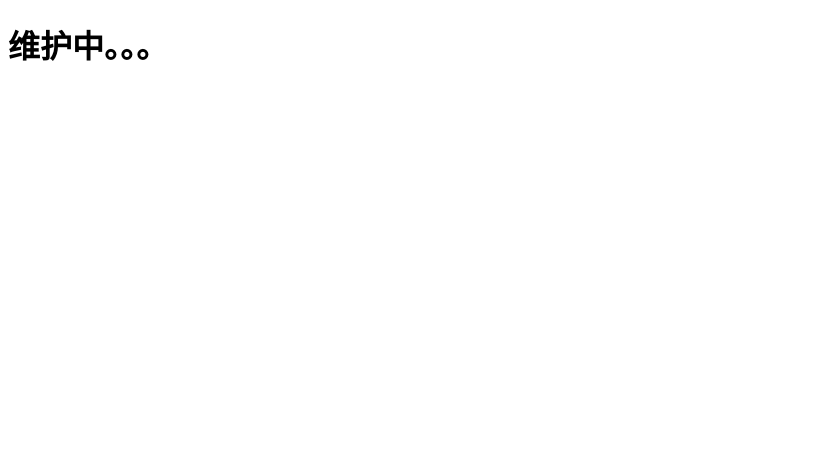
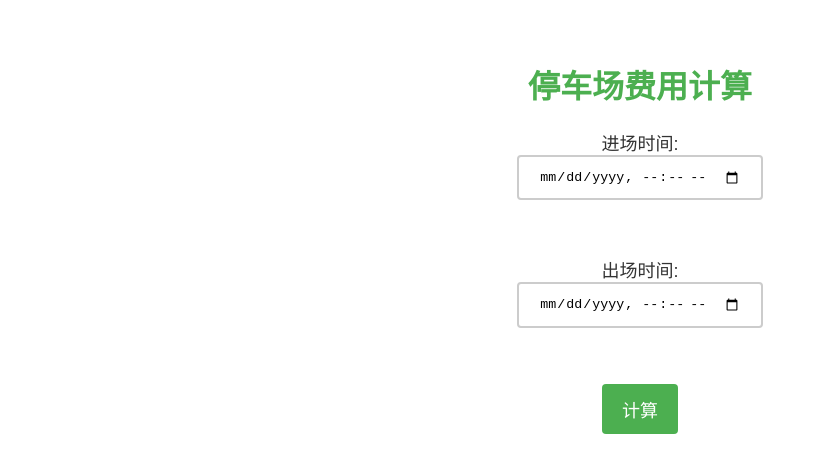
Before and after one commit to chatggg365/chatggg365.github.io, a plain HTML site: page index.html in a window 1280 px wide. Shown: the whole page, without its empty margins (0-817 px from the left). Drawn offline with Linux system fonts and the light colour scheme.

Commit message:
Update index.html

```diff
--- a/index.html
+++ b/index.html
@@ -3,14 +3,165 @@
 <head>
     <title>停车场费用计算</title>
     <meta charset="UTF-8"  name="viewport" content="width=device-width,initial-scale=1.0,user-scalable=yes">
+    <style>
+        body {
+            font-family: Arial, Helvetica, sans-serif;
+            margin: 0;
+            padding: 0;
+        }
 
+        .container {
+            max-width: 800px;
+            margin: 0 auto;
+            padding: 40px 0;
+        }
+
+        h1 {
+            text-align: center;
+            color: #4CAF50;
+        }
+
+        form {
+            display: flex;
+            flex-direction: column;
+            align-items: center;
+        }
+
+        label {
+            font-size: 18px;
+            color: #333;
+        }
+
+        input[type="datetime-local"] {
+            margin-bottom: 20px;
+            padding: 12px 20px;
+            box-sizing: border-box;
+            border: 2px solid #ccc;
+            border-radius: 4px;
+        }
+
+        input[type="button"] {
+            background-color: #4CAF50;
+            color: white;
+            padding: 12px 20px;
+            border: none;
+            border-radius: 4px;
+            cursor:pointer;
+            font-size:18px;
+        }
+
+        input[type="button"]:hover {
+          background-color:#45a049;
+        }
+
+        input[type="button"]:active {
+          background-color:#3e8e41;
+          box-shadow:0 5px #666;
+          transform:translateY(4px);
+        }
+
+        p#result {
+          margin-top:40px;
+          font-size:26px;
+          color:red;
+          text-align:center;
+        }
+    </style>
 </head>
 <body>
     <div class="container">
-        <h1>维护中。。。</h1>
-
+        <h1>停车场费用计算</h1>
+        <form id="form">
+            <label for="entryTime">进场时间:</label>
+            <input type="datetime-local" id="entryTime" name="entryTime"><br><br>
+            <label for="exitTime">出场时间:</label>
+            <input type="datetime-local" id="exitTime" name="exitTime"><br><br>
+            <input type="button" value="计算" onclick="calculate()">
+        </form>
+        <p id="result"></p>
     </div>
 
+    <script>
+       function calculate() {
+           var entryTime = new Date(document.getElementById("entryTime").value);
+           var exitTime = new Date(document.getElementById("exitTime").value);
+           var totalTimeInMinutes = (exitTime - entryTime) / 1000 / 60; // 计算总时长（分钟）
+           var totalFee = 0; // 总费用
+           // 加入这一段代码，判断是否15分钟以内
+        if (totalTimeInMinutes <= 15) {
+        // 停车总时长小于等于15分钟，不收取费用
+        totalFee = 0;
+        document.getElementById("result").innerHTML = "停车总时长: " + totalTimeInMinutes + " 分钟<br>停车费用: " + totalFee.toFixed(2) + " 元";
+        return; // 结束函数执行
+          }
+           // 计算总费用
+           if (totalTimeInMinutes <= 24 * 60) {
+               // 停车总时长不超过24小时
+               var nightTime = 0; // 夜间时长（分钟）
+               var dayTime = 0; // 白天时长（分钟）
+               var nightFee = 0; // 夜间费用
+               var dayFee = 0; // 白天费用
 
+               // 计算夜间和白天时长
+               for (var i = new Date(entryTime.getTime()); i < exitTime; i.setMinutes(i.getMinutes() +1)) {
+                   if (i.getHours() >=22 || i.getHours()<8) {
+                       nightTime++;
+                   } else {
+                       dayTime++;
+                   }
+               }
+
+               // 计算夜间和白天费用
+               nightFee=Math.ceil(nightTime/30)*2;
+               if(nightFee>10){
+                   nightFee=10;
+               }
+               dayFee=Math.ceil(dayTime/30)*7.5;
+
+               totalFee=nightFee+dayFee;
+               if(totalFee>120){
+                   totalFee=120;
+               }
+           } else {
+               // 停车总时长超过24小时
+               var days=Math.floor(totalTimeInMinutes/(24*60));
+               totalFee=days*120;
+
+               var remainingEntryTime=new Date(entryTime.getTime()+days*24*60*60*1000);
+               var remainingTotalTimeInMinutes=(exitTime-remainingEntryTime)/1000/60;
+               if(remainingTotalTimeInMinutes<=24*60){
+                   var nightTime=0;
+                   var dayTime=0;
+                   var nightFee=0;
+                   var dayFee=0;
+
+                   for(var i=new Date(remainingEntryTime.getTime());i<exitTime;i.setMinutes(i.getMinutes()+1)){
+                       if(i.getHours()>=22||i.getHours()<8){
+                           nightTime++;
+                       }else{
+                           dayTime++;
+                       }
+                   }
+
+                   nightFee=Math.ceil(nightTime/30)*2;
+                   if(nightFee>10){
+                       nightFee=10;
+                   }
+                   dayFee=Math.ceil(dayTime/30)*7.5;
+
+                   totalFee+=nightFee+dayFee;
+                   if(totalFee-days*120>120){
+                       totalFee=days*120+120;
+                   }
+               }else{
+                   totalFee+=120;
+               }
+           }
+
+           var hours=Math.floor(totalTimeInMinutes/60);
+           var minutes=totalTimeInMinutes%60;
+           document.getElementById("result").innerHTML="停车总时长: "+hours+" 小时 "+minutes+" 分钟<br>停车费用: "+totalFee.toFixed(2)+" 元";
+       }
+    </script>
 </body>
 </html>
```
